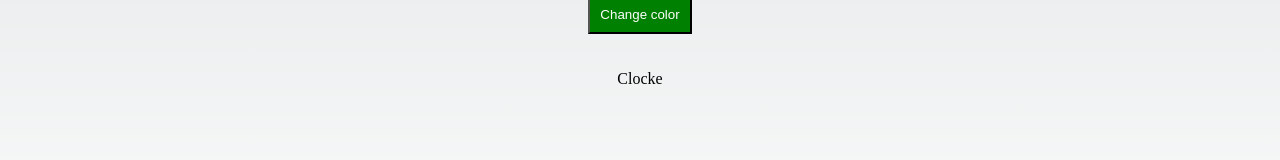
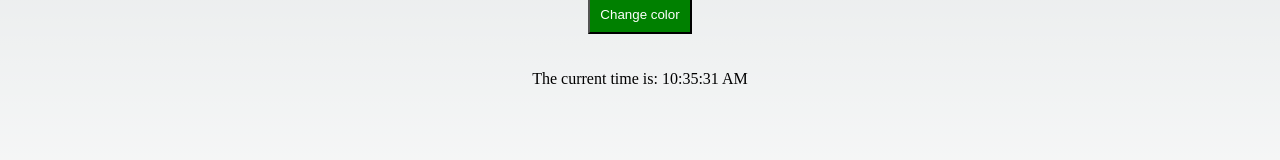
Before and after one commit to Aluonam/hooksReact, a Next.js app: page / in a window 1280 px wide. Shown: the part 442-602 px from the top of the page. Built offline with nearby package versions, Linux system fonts and the light colour scheme; no server answers.

Commit message:
feat: current time with useEffect
useEffect inside there is set Interval with new Date with toLocaleString

```diff
--- a/components/ejUseEffect/Clocke.jsx
+++ b/components/ejUseEffect/Clocke.jsx
@@ -2,14 +2,19 @@ import React, { useEffect, useState } from 'react'
 
 const Clocke = () => {
 
-    const [date, setDate] = useState(new Date())
+    const [date, setDate] = useState()
 
     useEffect(() => {
+      const interval = setInterval(()=>{
+        const hour = new Date()
+        setDate(hour.toLocaleString().split(",")[1])
+      }, 1000)
 
+      return ()=>{clearInterval(interval)}
     }, [])
 
   return (
-    <div>Clocke</div>
+    <div> The current time is: {date}</div>
   )
 }
 
```
